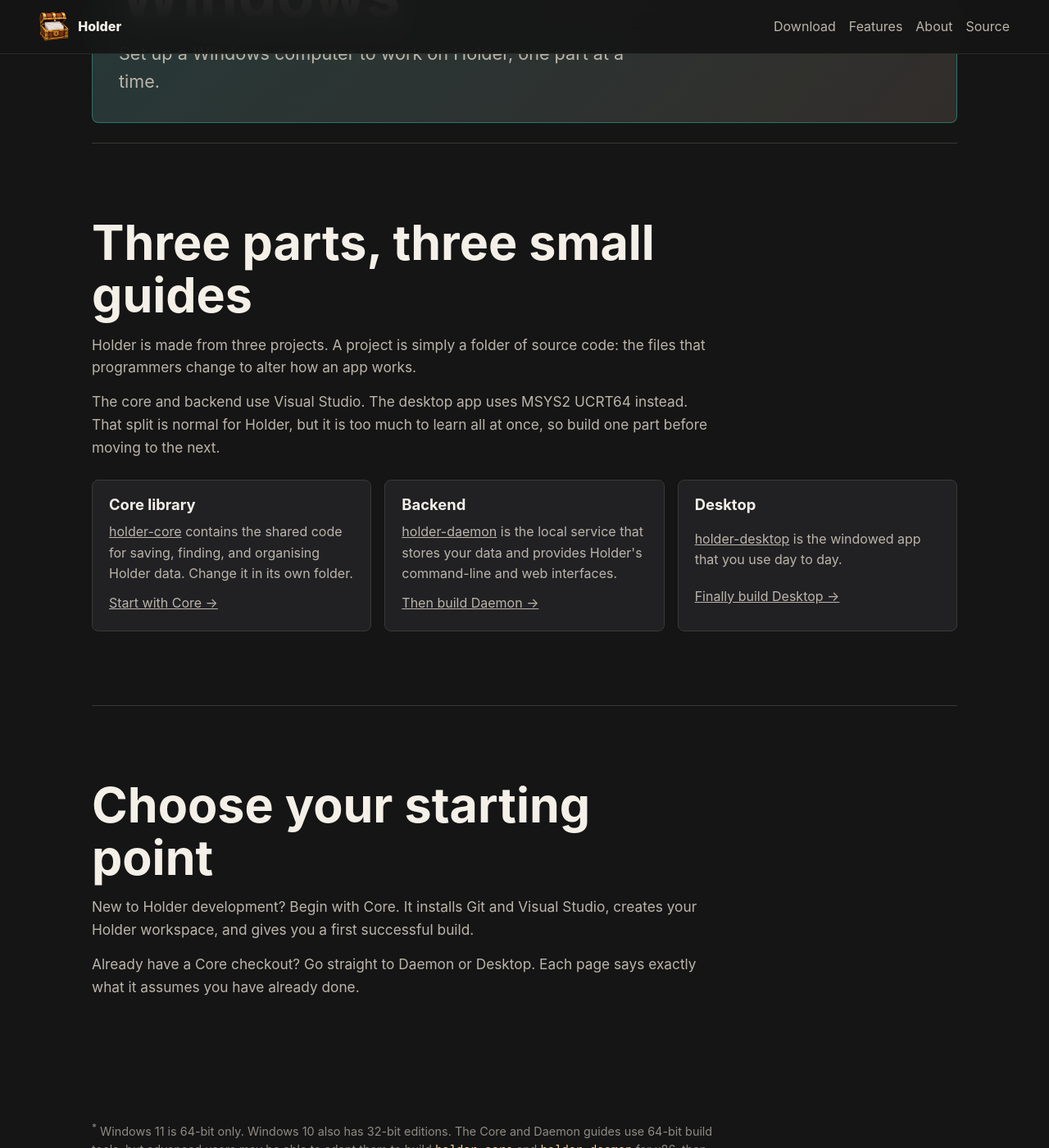
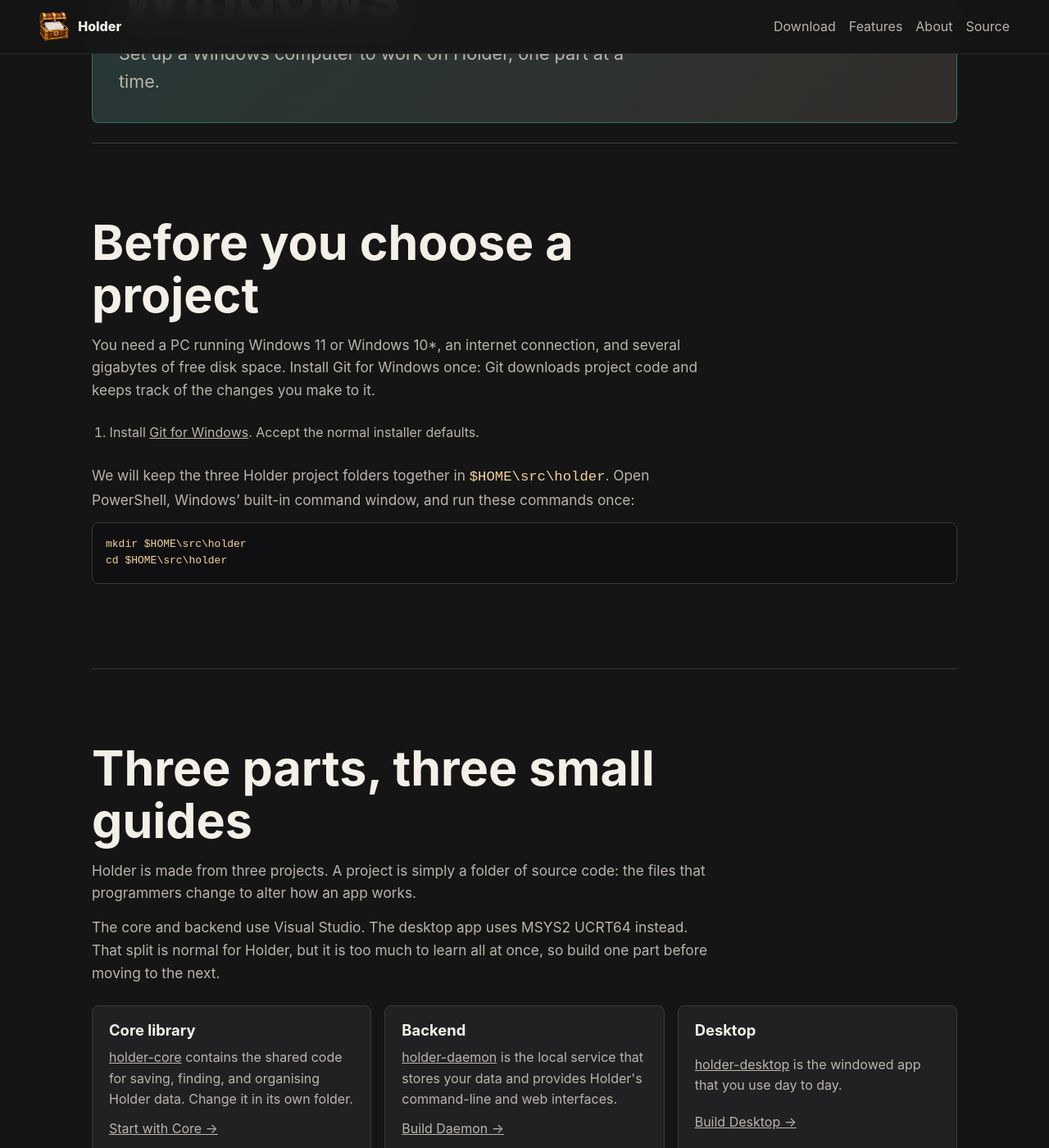
Before and after one commit to HolderTeam/holder-website, a Jekyll site: the page built from develop/windows.md, in a window 1280 px wide and 1400 px high, scrolled down 328 px. Shown: the whole window at 82% size. Built offline with Jekyll 4.4.1, drawn with Linux system fonts in a browser that asks for light colours; some of the changed text lies outside the part shown.

Commit message:
More on Windows developer guide.

```diff
--- a/develop/windows.md
+++ b/develop/windows.md
@@ -8,6 +8,21 @@ permalink: /develop/windows/
   <p class="eyebrow">Developer setup</p>
   <h1>Develop Holder on Windows</h1>
   <p class="lead">Set up a Windows computer to work on Holder, one part at a time.</p>
+</section>
+
+<section class="section">
+  <div class="section-head">
+    <h2>Before you choose a project</h2>
+    <p>You need a PC running Windows 11 or Windows 10*, an internet connection, and several gigabytes of free disk space. Install Git for Windows once: Git downloads project code and keeps track of the changes you make to it.</p>
+  </div>
+  <ol class="steps">
+    <li>Install <a href="https://git-scm.com/download/win">Git for Windows</a>. Accept the normal installer defaults.</li>
+  </ol>
+  <div class="section-head following-copy">
+    <p>We will keep the three Holder project folders together in <code>$HOME\src\holder</code>. Open PowerShell, Windows’ built-in command window, and run these commands once:</p>
+  </div>
+  <pre><code>mkdir $HOME\src\holder
+cd $HOME\src\holder</code></pre>
 </section>
 
 <section class="section">
@@ -25,12 +40,12 @@ permalink: /develop/windows/
     <article class="card">
       <h3>Backend</h3>
       <p><a href="https://github.com/HolderTeam/holder-daemon">holder-daemon</a> is the local service that stores your data and provides Holder's command-line and web interfaces.</p>
-      <p><a href="{{ '/develop/windows/daemon/' | relative_url }}">Then build Daemon →</a></p>
+      <p><a href="{{ '/develop/windows/daemon/' | relative_url }}">Build Daemon →</a></p>
     </article>
     <article class="card">
       <h3>Desktop</h3>
       <p><a href="https://github.com/HolderTeam/holder-desktop">holder-desktop</a> is the windowed app that you use day to day.</p>
-      <p><a href="{{ '/develop/windows/desktop/' | relative_url }}">Finally build Desktop →</a></p>
+      <p><a href="{{ '/develop/windows/desktop/' | relative_url }}">Build Desktop →</a></p>
     </article>
   </div>
 </section>
@@ -38,8 +53,8 @@ permalink: /develop/windows/
 <section class="section">
   <div class="section-head">
     <h2>Choose your starting point</h2>
-    <p>New to Holder development? Begin with Core. It installs Git and Visual Studio, creates your Holder workspace, and gives you a first successful build.</p>
-    <p>Already have a Core checkout? Go straight to Daemon or Desktop. Each page says exactly what it assumes you have already done.</p>
+    <p>New to programming? Core is a gentle first build. You can also start with Daemon or Desktop when that is the part you want to work on.</p>
+    <p>Each project page tells you which additional tools it needs. You do not need to finish the other project pages first.</p>
   </div>
 </section>
 
```
Also changed, not shown: develop/windows/core.md (+5 -7 lines), develop/windows/daemon.md (+9 -5 lines), develop/windows/desktop.md (+3 -3 lines).
